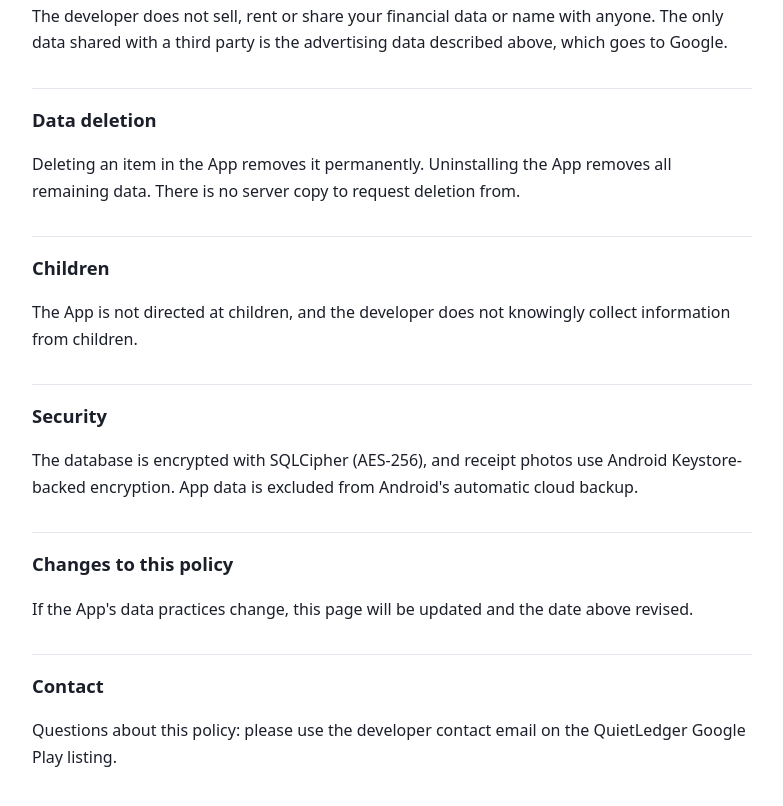
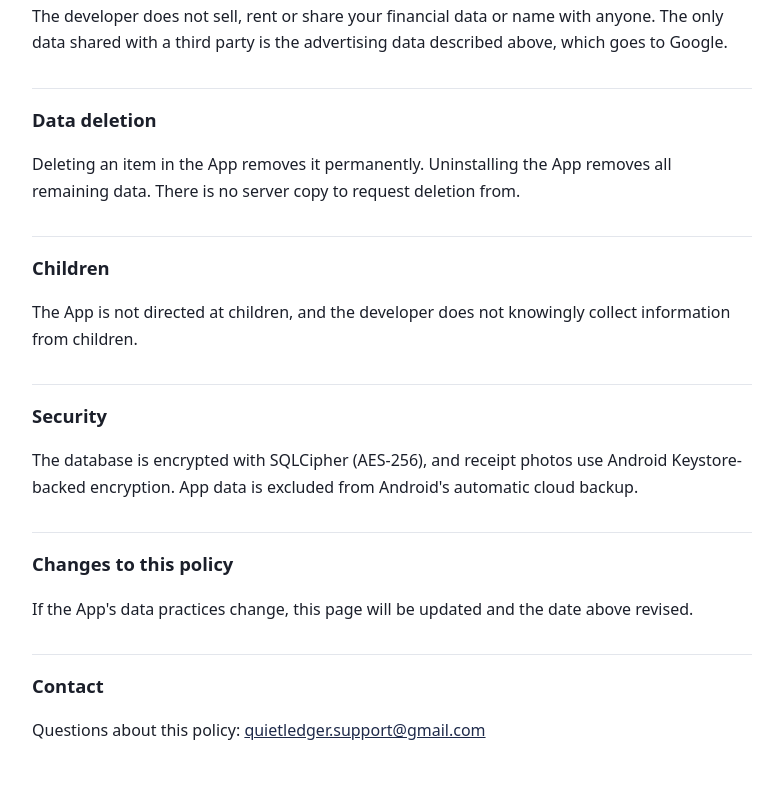
Before and after one commit to Oamprakash/quietledger-privacy, a plain HTML site: page index.html in a window 1280 px wide. Shown: the part 1735-2541 px from the top of the page, without its empty margins (248-1031 px from the left). Drawn offline with Linux system fonts and the light colour scheme.

Commit message:
Add support email to privacy policy
Co-Authored-By: Claude Opus 5.5 <noreply@anthropic.com>
Claude-Session: https://claude.ai/code/session_01KDeGVZ26nS5Dhbw4HNFDLM

```diff
--- a/index.html
+++ b/index.html
@@ -78,7 +78,7 @@
 <p>If the App's data practices change, this page will be updated and the date above revised.</p>
 
 <h2>Contact</h2>
-<p>Questions about this policy: please use the developer contact email on the QuietLedger Google Play listing.</p>
+<p>Questions about this policy: <a href="mailto:quietledger.support@gmail.com">quietledger.support@gmail.com</a></p>
 </main>
 </body>
 </html>
```
